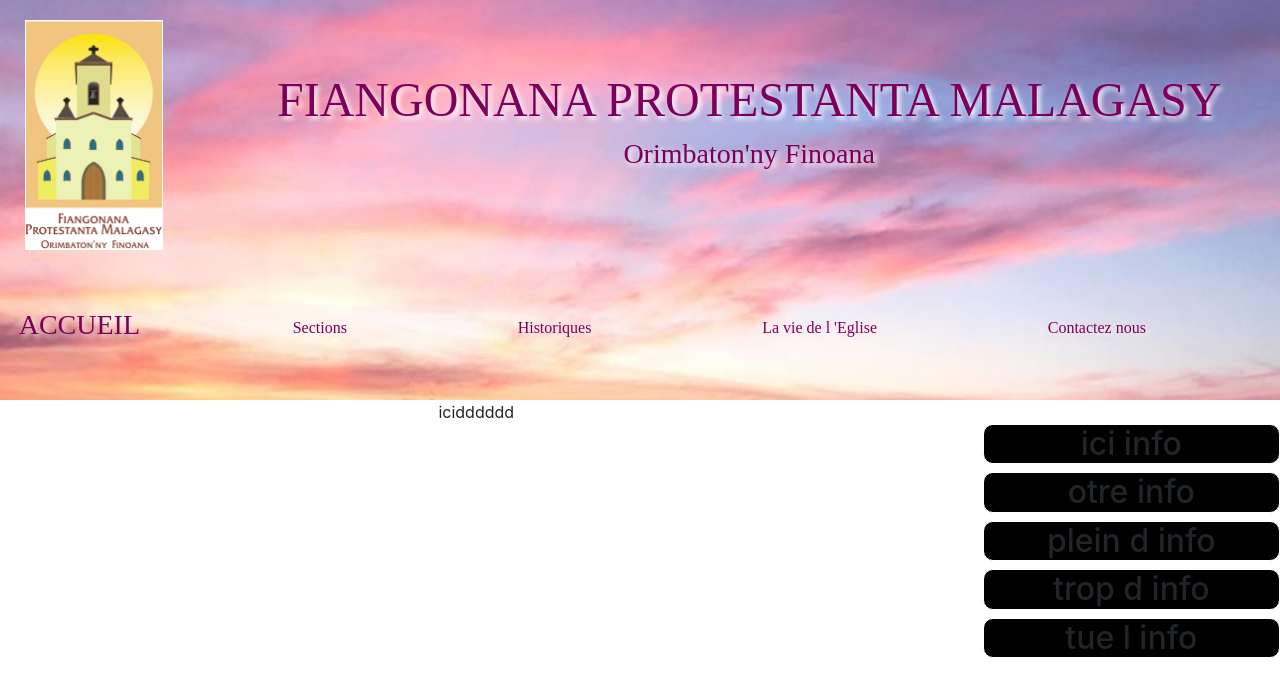
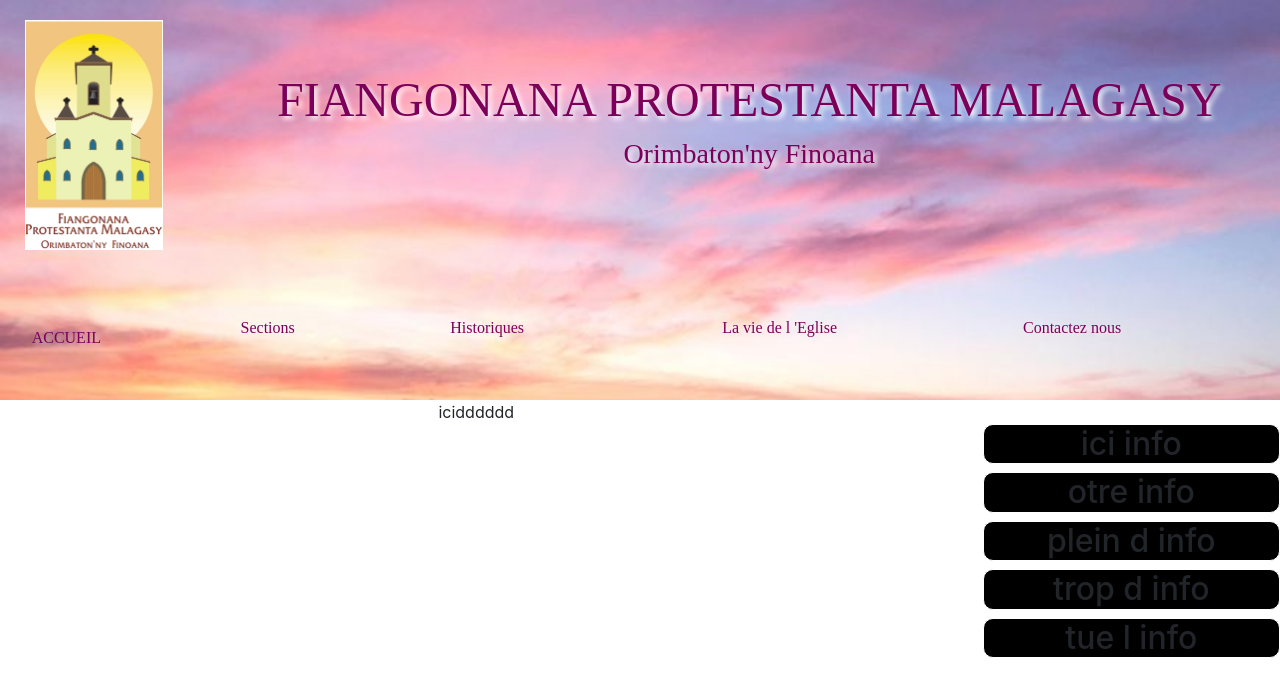
Before and after one commit to nivorako/siteEglisePuisieux, a React (Create React App) app: page /contenu2 in a window 1280 px wide. Shown: the top 696 px of the page. Built offline with nearby package versions, Linux system fonts and the light colour scheme.

Commit message:
contenu_1 ameliore

```diff
--- a/src/components/boutonGroup.js
+++ b/src/components/boutonGroup.js
@@ -1,12 +1,12 @@
 import React from 'react'
 import './componentStyle/boutonGroup.css'
 
-function boutonGroup() {
+function BoutonGroup() {
     return (
         <div>
             <nav>
                 <div className="logo">
-                    <h3><a href="./contenu1">ACCUEIL</a></h3>
+                    <a href="./contenu1">ACCUEIL</a>
                 </div>
                 <div className="nav-links">
                     <div className='dropdown'>
@@ -29,4 +29,4 @@ function boutonGroup() {
     )
 }
 
-export default boutonGroup
+export default BoutonGroup
--- a/src/components/componentStyle/boutonGroup.css
+++ b/src/components/componentStyle/boutonGroup.css
@@ -7,11 +7,16 @@ nav{
     height: 100px;
 }
 
-a{
+nav div a{
+    width: 200px;
+    transition: all 1s;
     padding-bottom: 10px;
     color: #7c005A;
 }
 a:hover{
+    border-radius: 10px;
+    box-shadow: 3px 3px 5px black;
+    text-decoration: none;
     color:  #7C005A;
 }
 
@@ -37,7 +42,7 @@ a:hover{
     width: 200px;
     display: flex;
     flex-direction: column;
-    justify-content: end;
+    justify-content: start;
     align-items: flex-start;
 }
 .dropdown:hover .dropdown-content{
--- a/src/corpsTexte.js
+++ b/src/corpsTexte.js
@@ -5,7 +5,7 @@ import Contenu_2 from './components/contenu2'
 import Info from "./components/info"
 
 const contenuStyle = {
-    height: "100vh"
+    height: "110vh"
 }
 
 function CorpsTexte() {
```
Also changed, not shown: 1 other file (tests, documents, lock files or other folders).
